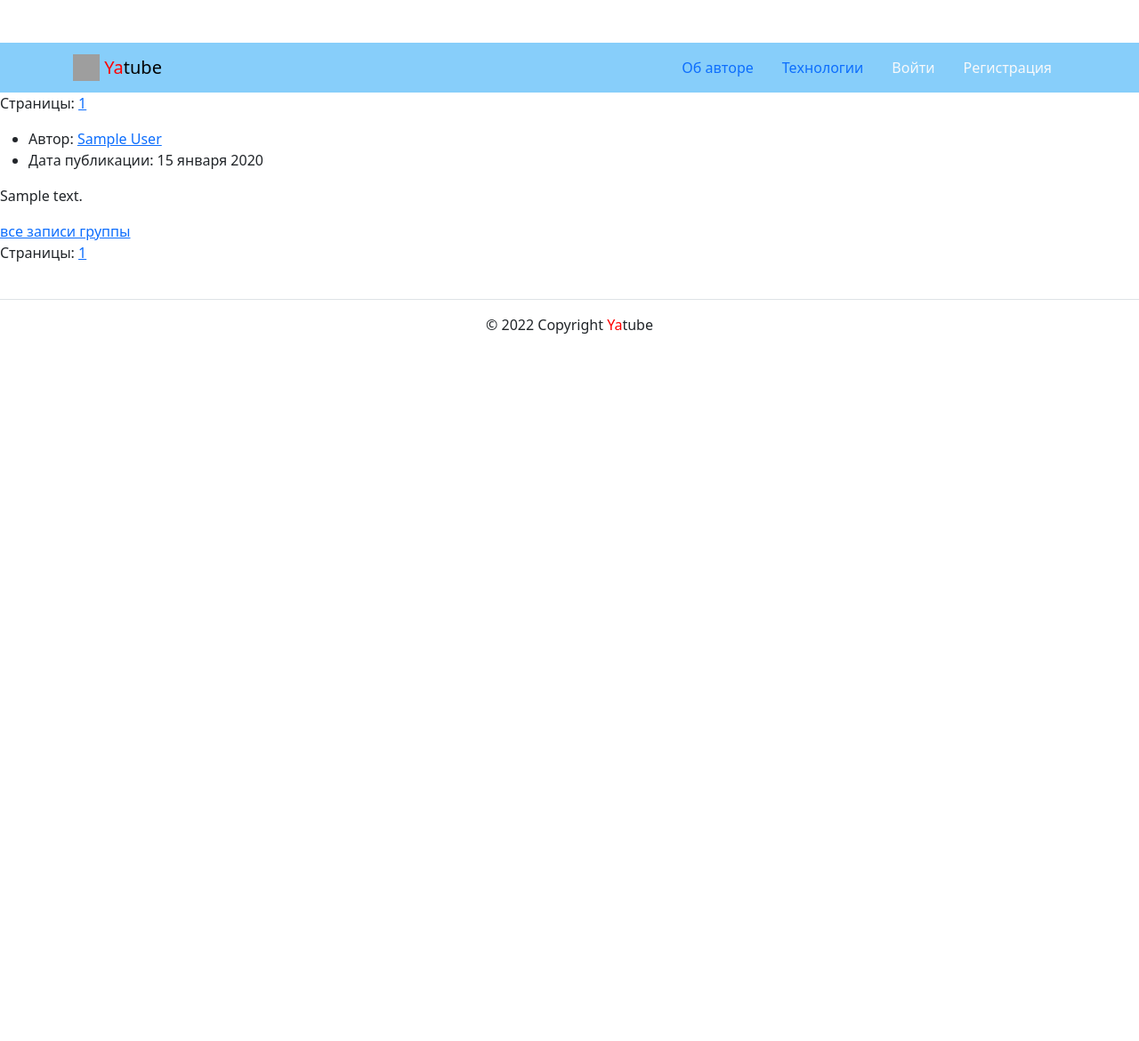
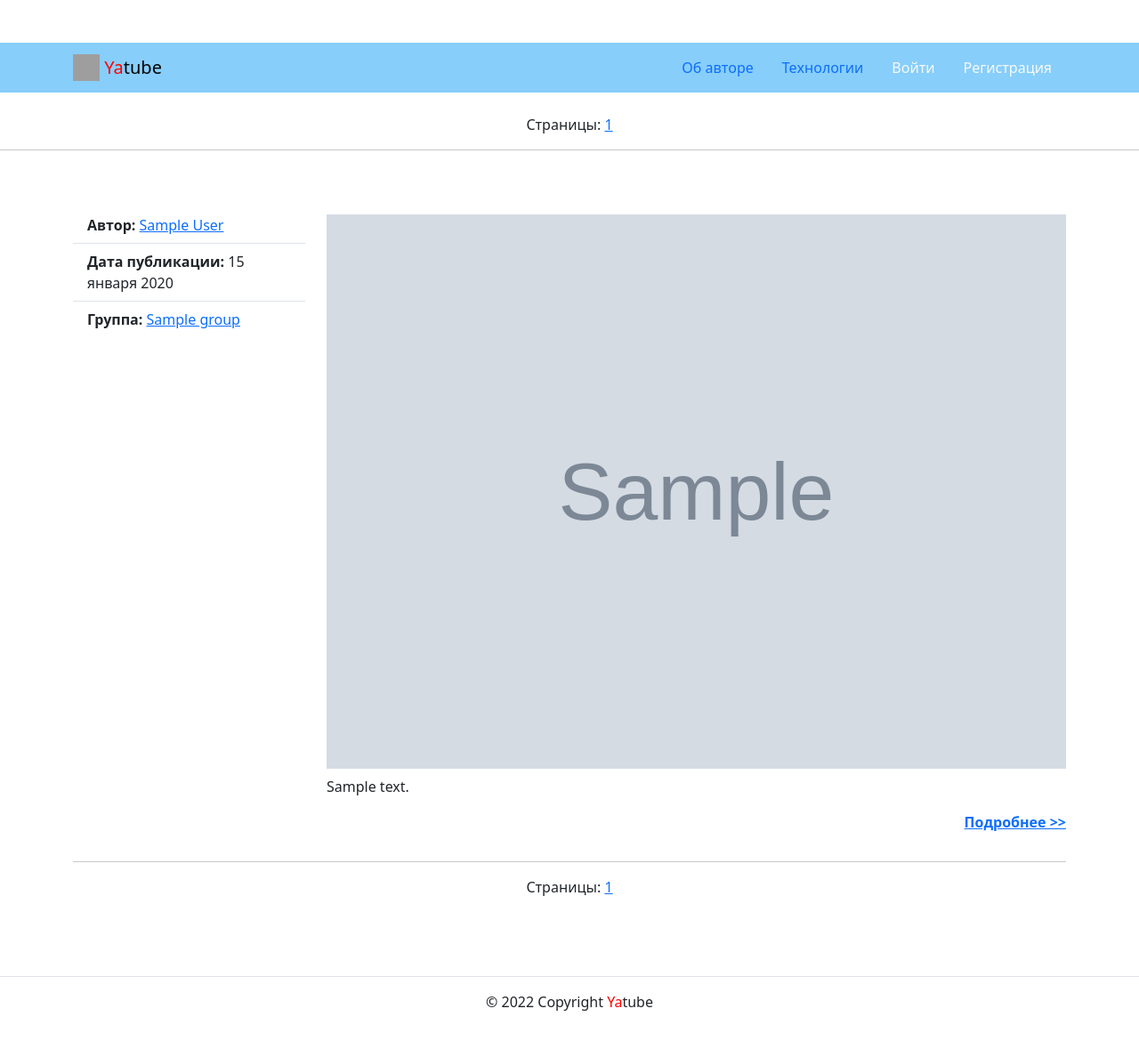
Before and after one commit to ivan-varyukhin/yatube_final, a Django app: page / in a window 1280 px wide. Shown: the whole page at 89% size. Before the commit the page ends 375 px from the top, so only its background shows below. Run offline with Django 3.2, Linux system fonts and the light colour scheme; tables that the repository leaves empty hold one stand-in row (values such as "Sample post"); grey boxes marked "Sample" are stand-in pictures; some libraries are stand-ins or nearby versions; grey boxes are pictures that could not be loaded.

Commit message:
some templates fixes

```diff
--- a/yatube/templates/about/author.html
+++ b/yatube/templates/about/author.html
@@ -1,8 +1,10 @@
 {% extends "base.html" %}
 {% block title %} {{ author_title }} {% endblock %}
 {% block content %}
+<div class="container py-5">
 <h1>{{ author_title }}</h1>
 <p>
    {{ author_text|safe }}
 </p>
+</div>
 {% endblock %}
--- a/yatube/templates/about/tech.html
+++ b/yatube/templates/about/tech.html
@@ -1,8 +1,10 @@
 {% extends "base.html" %}
 {% block title %} {{ tech_title }} {% endblock %}
 {% block content %}
+<div class="container py-5">
 <h1>{{ tech_title }}</h1>
 <p>
    {{ tech_text|safe }}
 </p>
+</div>
 {% endblock %}
--- a/yatube/templates/posts/index.html
+++ b/yatube/templates/posts/index.html
@@ -1,35 +1,53 @@
 {% extends 'base.html' %}
+{% load thumbnail %}
 
 {% block title %}
  Последние обновления на сайте
 {% endblock %}
 
 {% block content %}
-    <p>
+    <br>
+    <p align = "center">
      Страницы:
        {% for p in page_obj.paginator.page_range %}
          <a href="?page={{ p }}">{{ p }}</a>
        {% endfor %}
     </p>
+    <hr>
+<div class="container py-5">
   {% for post in page_obj %}
-    <ul>
-      <li>
-        Автор: <a href="{% url 'posts:profile' post.author.username %}">{{ post.author.get_full_name }}</a>
+  <div class="row">
+   <aside class="col-12 col-md-3">
+    <ul class="list-group list-group-flush">
+      <li class="list-group-item">
+        <b>Автор:</b> <a href="{% url 'posts:profile' post.author.username %}">{{ post.author.get_full_name }}</a>
       </li>
-      <li>
-        Дата публикации: {{ post.pub_date|date:"d E Y" }}
+      <li class="list-group-item">
+        <b>Дата публикации:</b> {{ post.pub_date|date:"d E Y" }}
       </li>
+    {% if post.group %}
+       <li class="list-group-item">
+          <b>Группа:</b> <a href="{% url 'posts:group_list' post.group.slug %}">{{ post.group.title }}</a>
+       </li>
+    {% endif %}
     </ul>
+   </aside>
+ <article class="col-12 col-md-9">
+    {% thumbnail post.image "960x339" crop="center" upscale=True as im %}
+       <img class="card-img my-2" src="{{ im.url }}">
+    {% endthumbnail %}
     <p>{{ post.text }}</p>
-    {% if post.group %}
-      <a href="{% url 'posts:group_list' post.group.slug %}">все записи группы</a>
-    {% endif %}
+    <p align="right"><b><a href="{% url 'posts:post_detail' post.id %}">Подробнее >></a></b></p>
+   </article>
     {% if not forloop.last %}<hr>{% endif %}
+  </div>
   {% endfor %}
-    <p>
+    <hr>
+    <p align = "center">
      Страницы:
        {% for p in page_obj.paginator.page_range %}
          <a href="?page={{ p }}">{{ p }}</a>
        {% endfor %}
     </p>
+   </div>
 {% endblock %}
--- a/yatube/templates/posts/post_detail.html
+++ b/yatube/templates/posts/post_detail.html
@@ -11,14 +11,14 @@
           <aside class="col-12 col-md-3">
             <ul class="list-group list-group-flush">
              <li class="list-group-item">
-              Автор: <a href="{% url 'posts:profile' post.author.username %}">{{ post.author.get_full_name }}</a>
+              <b>Автор:</b> <a href="{% url 'posts:profile' post.author.username %}">{{ post.author.get_full_name }}</a>
              </li>
               <li class="list-group-item">
-                 Дата публикации: {{ post.pub_date|date:"d E Y" }}
+                 <b>Дата публикации:</b> {{ post.pub_date|date:"d E Y" }}
               </li>
              {% if post.group %}
               <li class="list-group-item">
-                Группа: <a href="{% url 'posts:group_list' post.group.slug %}">{{ post.group }}</a>
+                <b>Группа:</b> <a href="{% url 'posts:group_list' post.group.slug %}">{{ post.group }}</a>
               </li>
              {% endif %}
            </ul>
```
Also changed, not shown: yatube/templates/posts/group_list.html (+19 -9 lines).
